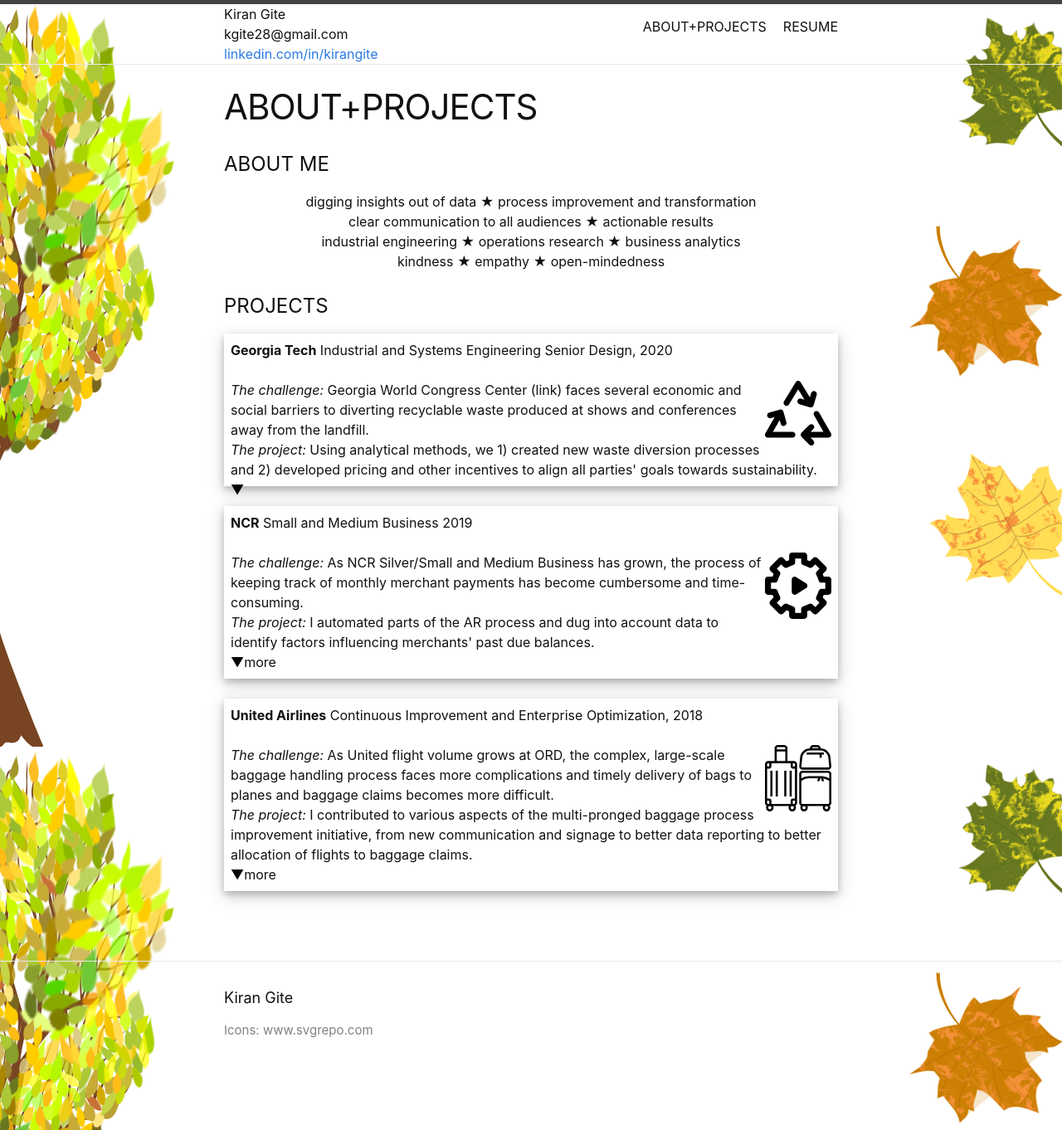
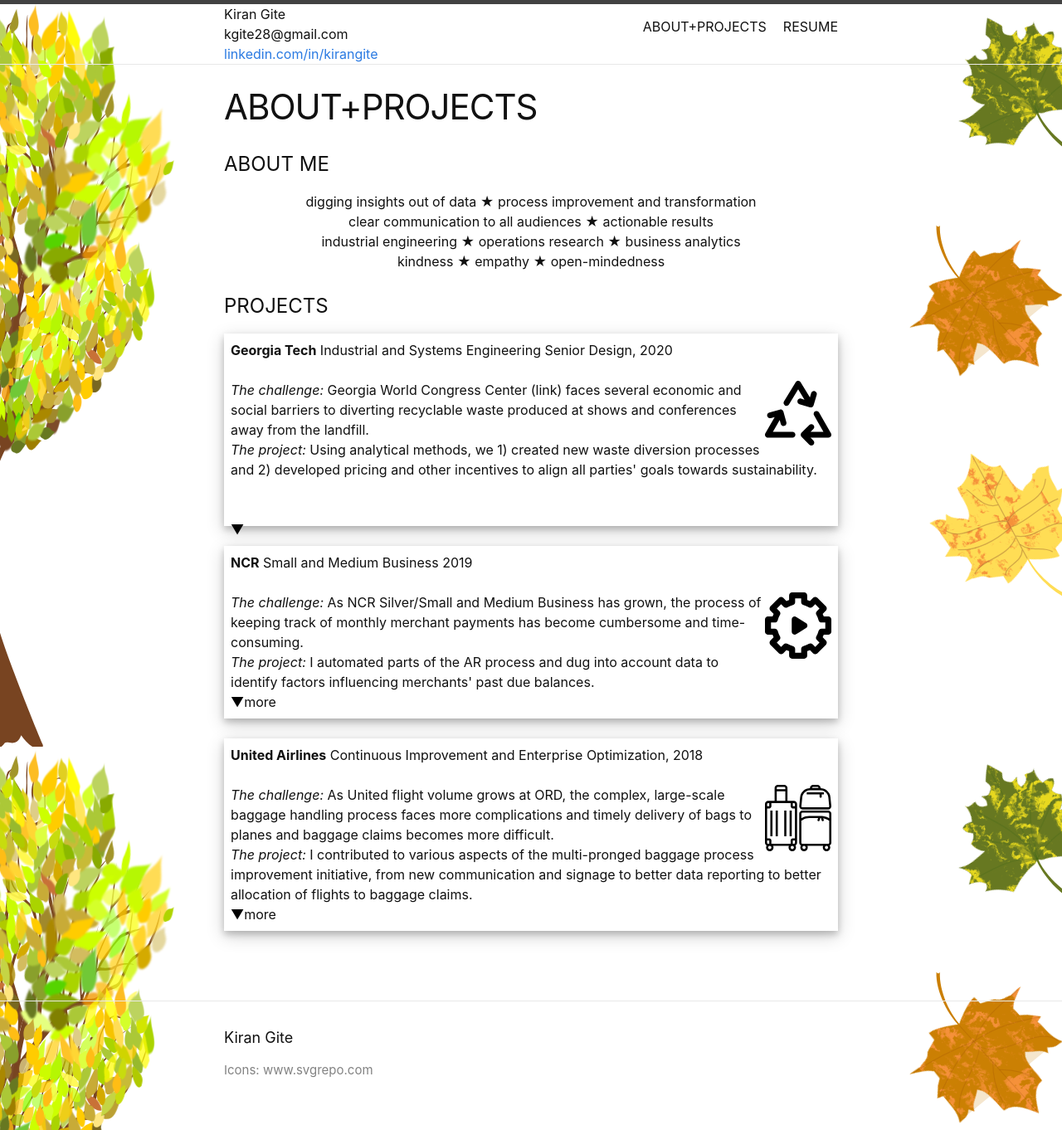
Before and after one commit to kgite28/kgite28.github.io, a Jekyll site: the page built from index.markdown, in a window 1280 px wide. Shown: the whole page at 83% size. Built offline with Jekyll 4.4.1, drawn with Linux system fonts in a browser that asks for light colours.

```diff
--- a/_layouts/home.html
+++ b/_layouts/home.html
@@ -36,7 +36,7 @@
 
 <i>The challenge:</i> Georgia World Congress Center (link) faces several economic and social barriers to diverting recyclable waste produced at shows and conferences away from the landfill. <br>
 
-<i>The project:</i> Using analytical methods, we 1) created new waste diversion processes and 2) developed pricing and other incentives to align all parties' goals towards sustainability. <br>
+<i>The project:</i> Using analytical methods, we 1) created new waste diversion processes and 2) developed pricing and other incentives to align all parties' goals towards sustainability. <br><br><br>
 </div>
 
 <div class="panel">
```
